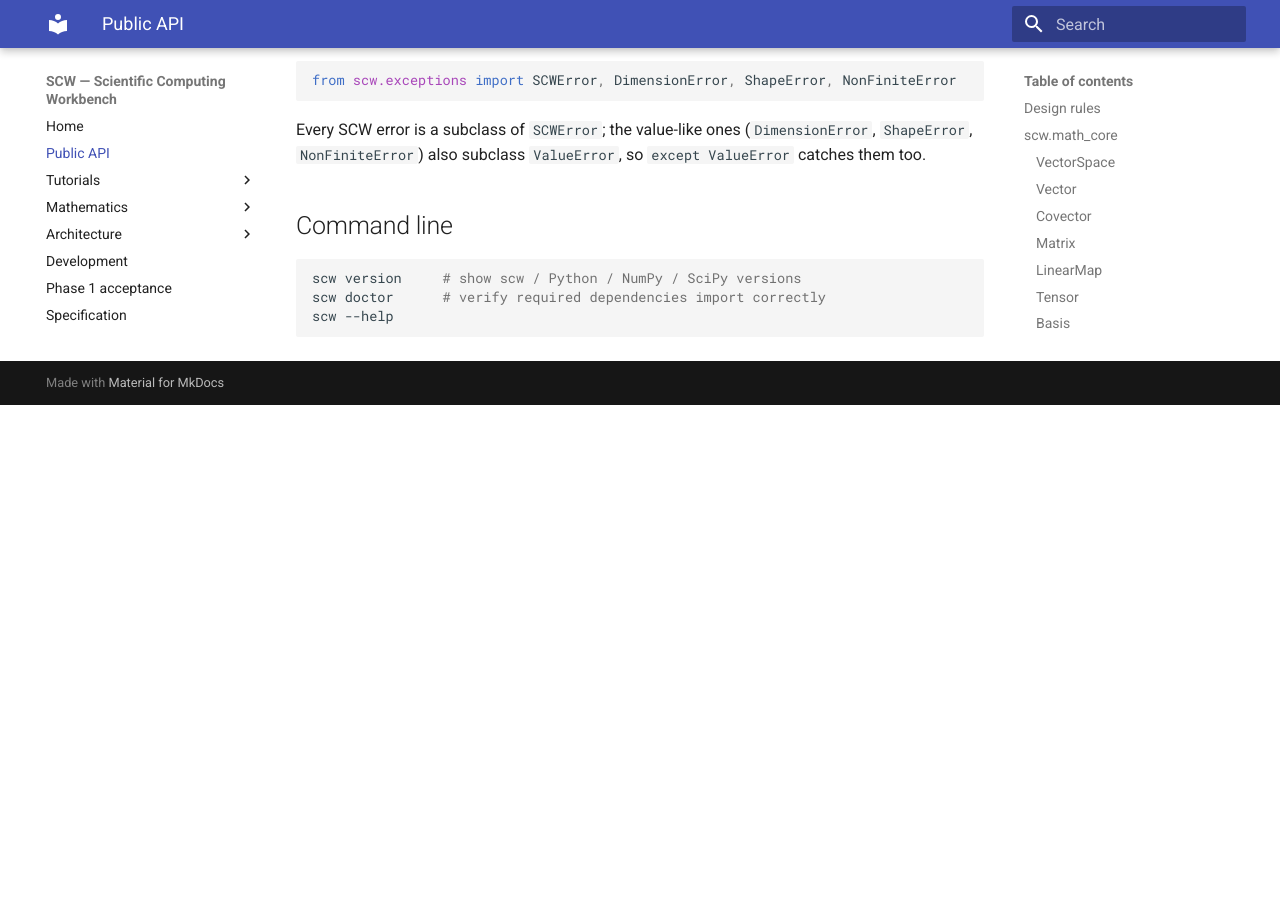
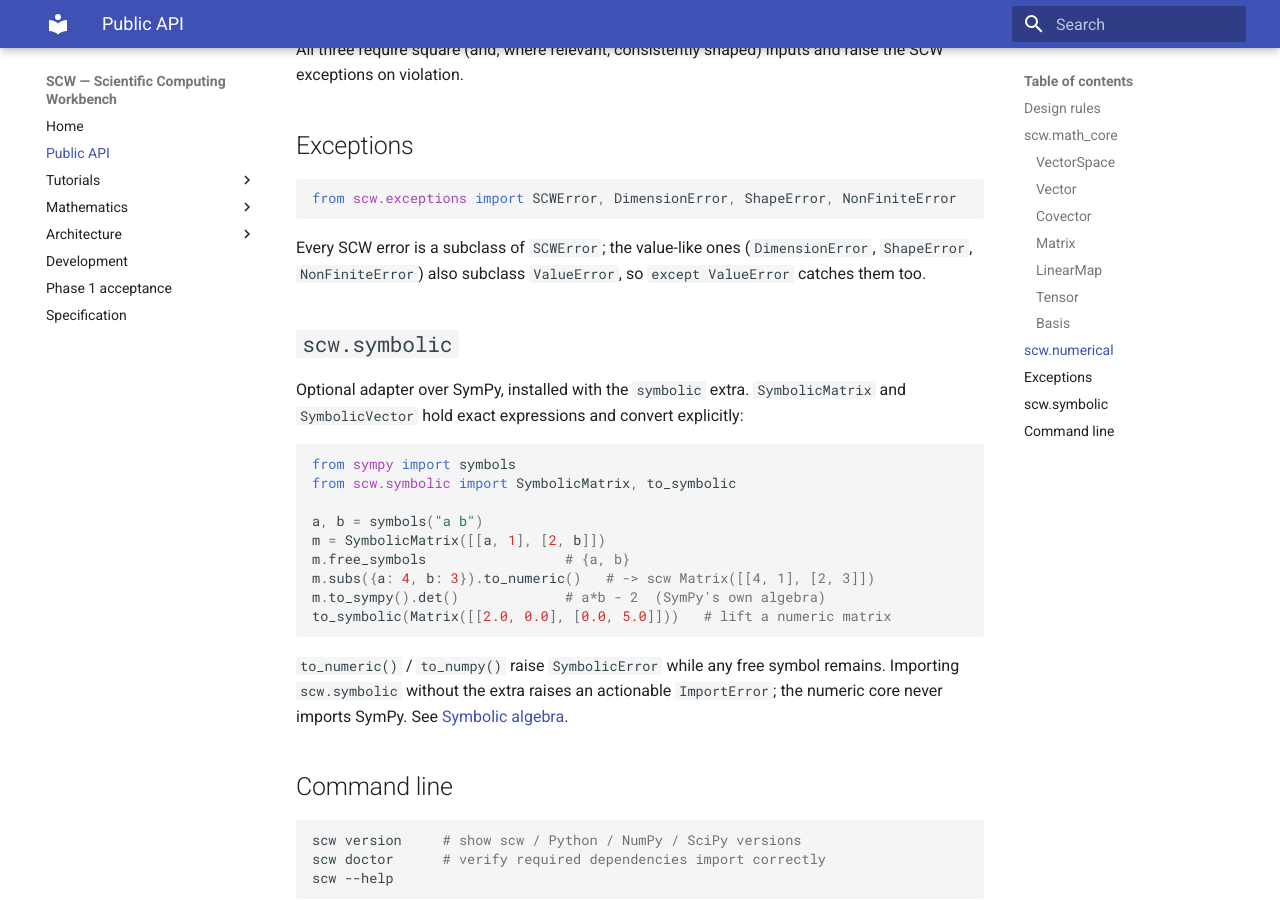
Before and after one commit to twobox77/scientific-computing-workbench, an MkDocs documentation site: the page built from docs/api.md, in a window 1280 px wide and 900 px high, scrolled down 3066 px. Built offline with MkDocs 1.6.1 and Material for MkDocs 9.7.7, drawn with Linux system fonts in a browser that asks for light colours; before the commit the page ends 3471 px from its top, so only the background shows below that; some of the changed text lies outside the part shown.

Commit message:
docs: record einsum, scw.symbolic and 0.3 in README and API reference
Co-authored-by: openhands <openhands@all-hands.dev>

````diff
--- a/docs/api.md
+++ b/docs/api.md
@@ -111,6 +111,12 @@ case. `trace` requires two distinct, equally sized axes and a tensor of order
 at least 2. `*` between a tensor and another tensor/array raises `TypeError` —
 use `outer`.
 
+For readability, `einsum("ij,jk->ik", a, b)` performs the same contraction as
+`a.contract(b)` using Einstein-summation subscripts. It validates the
+subscript string and operand orders, then delegates to `numpy.einsum`; a
+repeated index not appearing in the output is summed, an index appearing only
+in the output is broadcast.
+
 ### `Basis`
 
 An ordered basis of a vector space, for converting between vectors and
@@ -154,6 +160,28 @@ Every SCW error is a subclass of `SCWError`; the value-like ones
 (`DimensionError`, `ShapeError`, `NonFiniteError`) also subclass `ValueError`,
 so `except ValueError` catches them too.
 
+## `scw.symbolic`
+
+Optional adapter over SymPy, installed with the `symbolic` extra. `SymbolicMatrix`
+and `SymbolicVector` hold exact expressions and convert explicitly:
+
+```python
+from sympy import symbols
+from scw.symbolic import SymbolicMatrix, to_symbolic
+
+a, b = symbols("a b")
+m = SymbolicMatrix([[a, 1], [2, b]])
+m.free_symbols                 # {a, b}
+m.subs({a: 4, b: 3}).to_numeric()   # -> scw Matrix([[4, 1], [2, 3]])
+m.to_sympy().det()             # a*b - 2  (SymPy's own algebra)
+to_symbolic(Matrix([[2.0, 0.0], [0.0, 5.0]]))   # lift a numeric matrix
+```
+
+`to_numeric()` / `to_numpy()` raise `SymbolicError` while any free symbol
+remains. Importing `scw.symbolic` without the extra raises an actionable
+`ImportError`; the numeric core never imports SymPy. See
+[Symbolic algebra](mathematics/symbolic.md).
+
 ## Command line
 
 ```bash
````
Also changed, not shown: README.md (+9 -4 lines).
